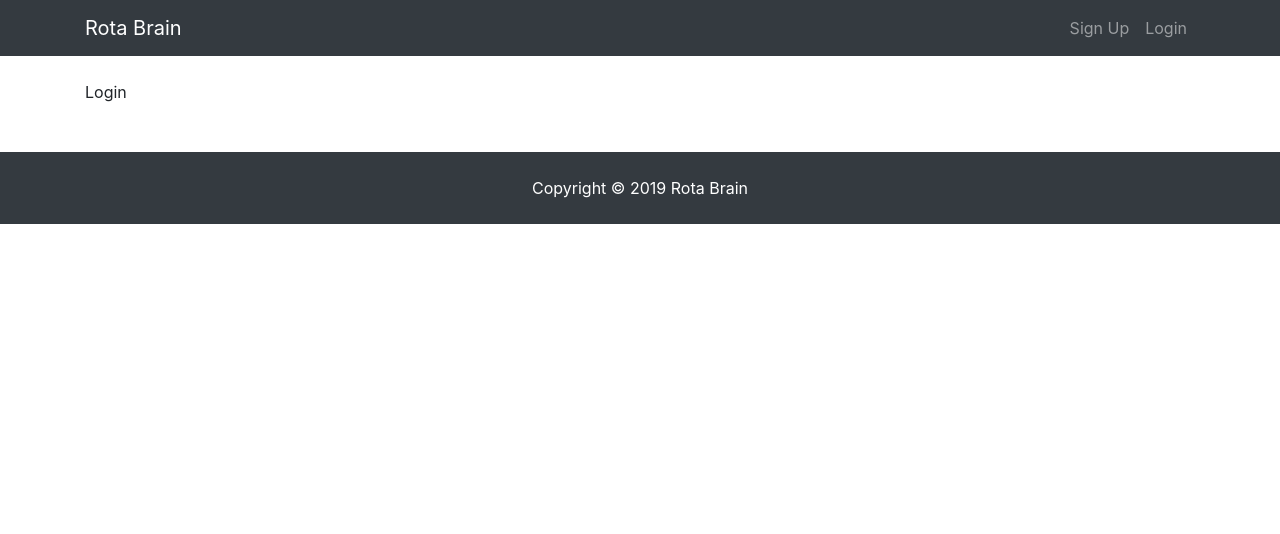
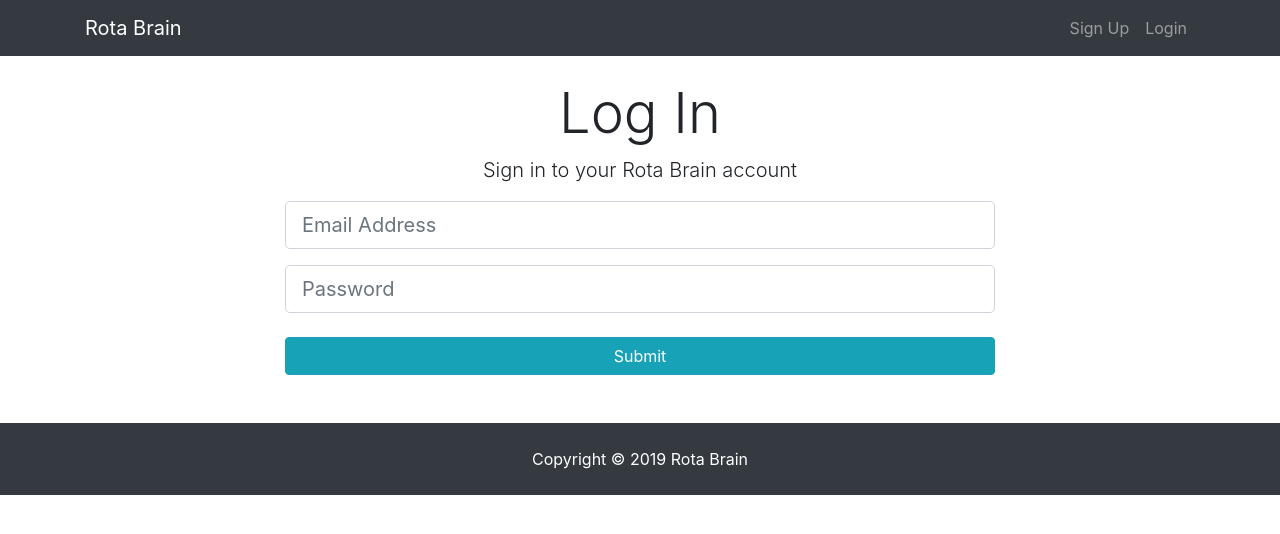
Before and after one commit to DavidRHale/express-react-starter, a React (Create React App) app in the folder client/: page /login in a window 1280 px wide. Shown: the top 534 px of the page. Built offline with nearby package versions, Linux system fonts and the light colour scheme.

Commit message:
basic login form

```diff
--- a/client/src/components/auth/Login.js
+++ b/client/src/components/auth/Login.js
@@ -1,5 +1,70 @@
-import React from 'react';
+import React, { Component } from 'react';
 
-export default () => (
-  <div>Login</div>
-)
+class Login extends Component {
+  constructor(props) {
+    super(props);
+    this.state = {
+      email: '',
+      password: '',
+      errors: {}
+    };
+  }
+
+  onChange = event => {
+    this.setState({ [event.target.name]: event.target.value });
+  }
+
+  onSubmit = event => {
+    event.preventDefault();
+
+    const user = {
+      email: this.state.email,
+      password: this.state.password
+    };
+
+    console.log(user);
+  }
+
+
+  render() {
+    return (
+      <div className="login">
+        <div className="container">
+          <div className="row">
+            <div className="col-md-8 m-auto">
+              <h1 className="display-4 text-center">Log In</h1>
+              <p className="lead text-center">
+                Sign in to your Rota Brain account
+              </p>
+              <form onSubmit={this.onSubmit}>
+                <div className="form-group">
+                  <input
+                    type="email"
+                    className="form-control form-control-lg"
+                    placeholder="Email Address"
+                    name="email"
+                    value={this.state.email}
+                    onChange={this.onChange}
+                  />
+                </div>
+                <div className="form-group">
+                  <input
+                    type="password"
+                    className="form-control form-control-lg"
+                    placeholder="Password"
+                    name="password"
+                    value={this.state.password}
+                    onChange={this.onChange}
+                  />
+                </div>
+                <input type="submit" className="btn btn-info btn-block mt-4" />
+              </form>
+            </div>
+          </div>
+        </div>
+      </div>
+    );
+  }
+}
+
+export default Login;
--- a/client/src/components/auth/Register.js
+++ b/client/src/components/auth/Register.js
@@ -42,7 +42,7 @@
             <div className="col-md-8 m-auto">
               <h1 className="display-4 text-center">Sign Up</h1>
               <p className="lead text-center">
-                Create your DevConnector account
+                Create your Rota Brain account
               </p>
               <form noValidate onSubmit={this.onSubmit}>
                 <div className="form-group">
```
